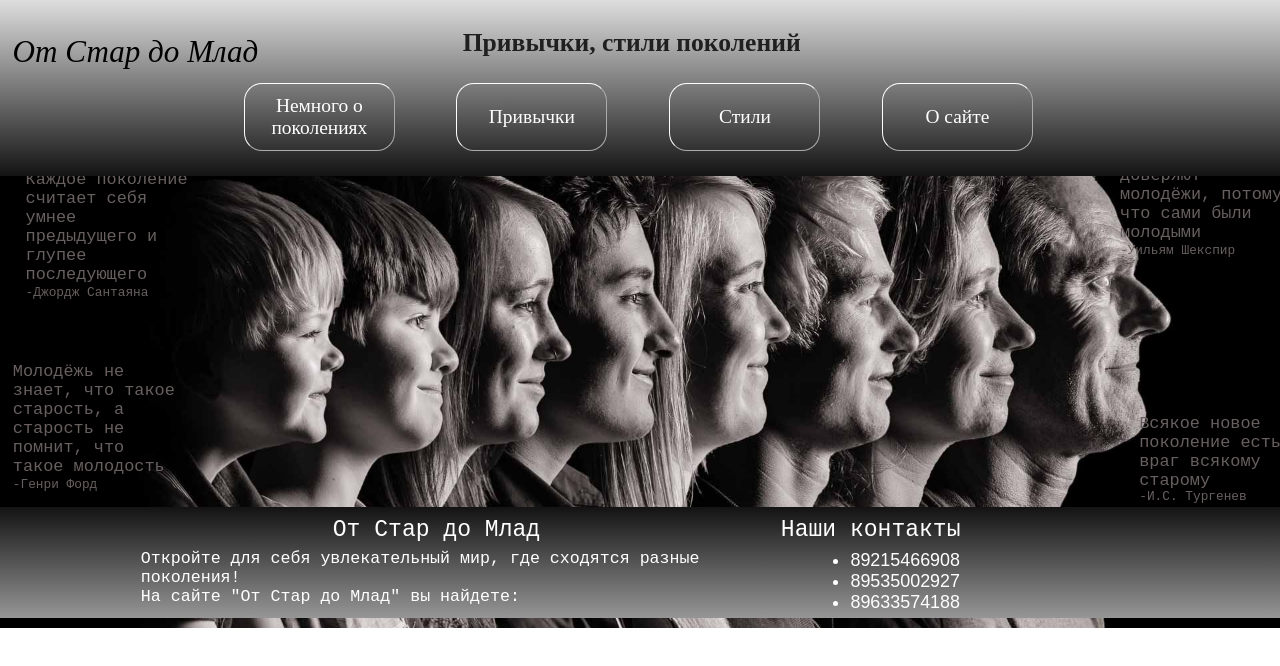
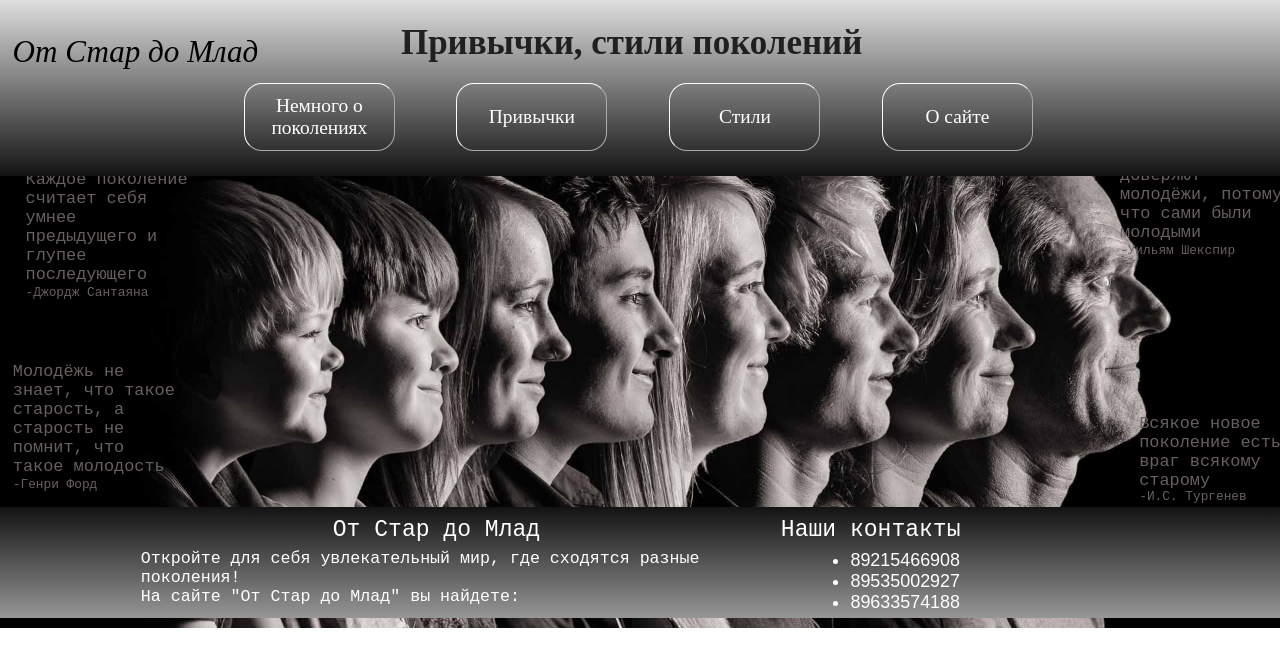
Before and after one commit to Dimaaaaaaaaaaaaaaaaaaaaaaaaaaaaaaaaaa/Pokolenie, a plain HTML site: page index.html in a window 1280 px wide. Drawn offline with Linux system fonts and the light colour scheme.

Commit message:
Add files via upload

```diff
--- a/index.html
+++ b/index.html
@@ -21,7 +21,7 @@
                     color: rgb(32, 32, 32);
                     font-family: 'Playfair Display';
                     font-weight: bolder;
-                    font-size: 2vw;
+                    font-size: 2.73vw;
                     position: absolute;
                     left: 29.7%;
                     transition-duration:0.4s;
```
